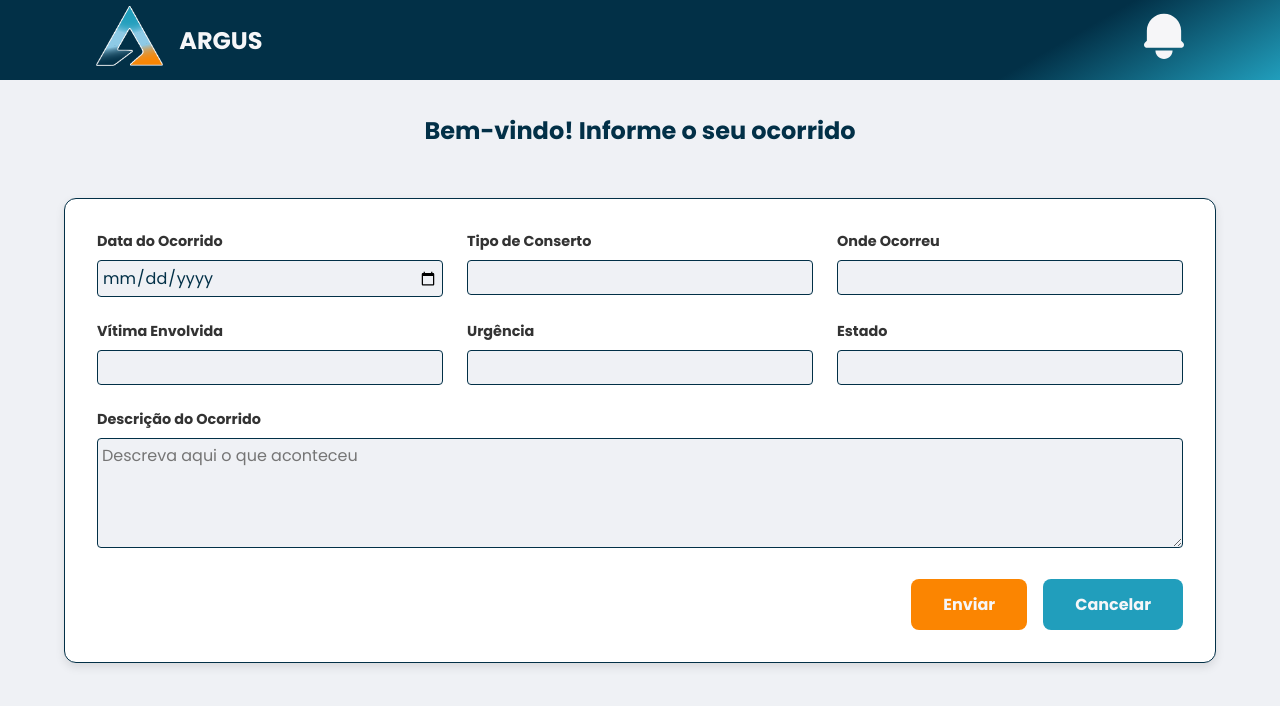
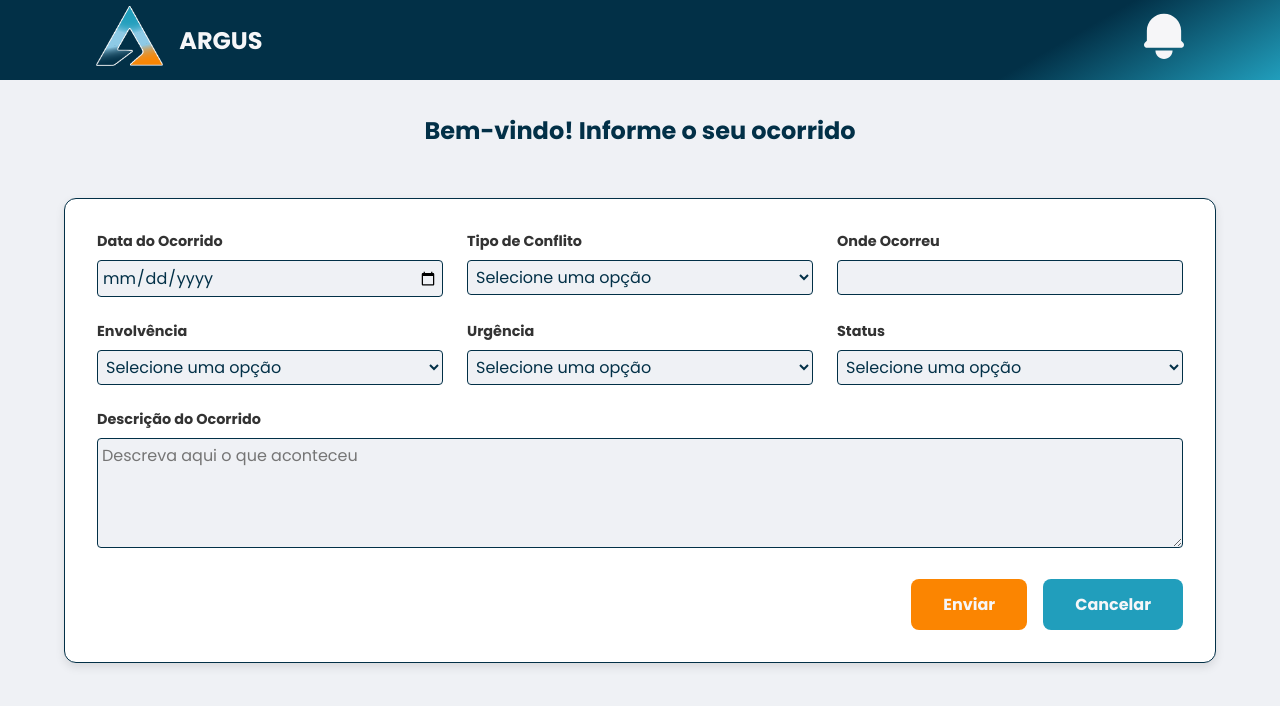
Before and after one commit to ProjetoARGUS/ReactPWA, a React (Vite) app: page /mediation in a window 1280 px wide. Shown: the top 706 px of the page. Built offline with nearby package versions, Linux system fonts and the light colour scheme.

Commit message:
Fix: Mediation Page Inputs

```diff
--- a/src/pages/MediationPage/index.jsx
+++ b/src/pages/MediationPage/index.jsx
@@ -5,11 +5,11 @@ import './style.css';
 export default function MediationPage() {
     const fields = [
         { Id: "data-ocorrencia", Label: "Data do Ocorrido", Type: "date", Require: true },
-        { Id: "tipo-conserto", Label: "Tipo de Conserto", Type: "text", Require: true },
+        { Id: "tipo-conflito", Label: "Tipo de Conflito", Type: "select", Require: true, Options: ["Problemas com lixos", "Quebra de regras e normas", "Reformas", "Uso indevido em áreas comuns", "Barulho", "Discursão", "Briga"] },
         { Id: "onde-ocorreu", Label: "Onde Ocorreu", Type: "text", Require: true },
-        { Id: "vitima", Label: "Vítima Envolvida", Type: "text", Require: false },
-        { Id: "urgencia", Label: "Urgência", Type: "text", Require: false },
-        { Id: "estado", Label: "Estado", Type: "text", Require: false },
+        { Id: "envolvencia", Label: "Envolvência", Type: "select", Require: false, Options: ["Estou diretamente envolvido", "Estou indiretamente envolvido", "Conheço os envolvidos", "Desconheço os envolvidos"] },
+        { Id: "urgencia", Label: "Urgência", Type: "select", Require: false, Options: ["Baixa", "Média", "Alta"] },
+        { Id: "status", Label: "Status", Type: "select", Require: false, Options: ["Em andamento", "Cessado"] },
     ];
 
     return (
@@ -22,12 +22,24 @@ export default function MediationPage() {
                         {fields.map((field, index) => (
                             <div key={index} className="field-container">
                                 <label htmlFor={field.Id}>{field.Label}</label>
-                                <input
+                                {
+                                    field.Type != "select" ?
+                                    <input
                                     id={field.Id}
                                     name={field.Id}
                                     type={field.Type}
                                     required={field.Require}
-                                />
+                                    />
+                                    :
+                                    <select id={field.Id} name={field.Id}>
+                                        <option>Selecione uma opção</option>
+                                        {
+                                            field.Options.map((option, index) => (
+                                                <option key={index} value={option.toLowerCase().normalize("NFD").replace(/[\u0300-\u036f]/g, "").replace(/\s+/g, "-")}>{option}</option>
+                                                ))
+                                        }
+                                    </select>
+                                }
                             </div>
                         ))}
                     </div>
--- a/src/pages/MediationPage/style.css
+++ b/src/pages/MediationPage/style.css
@@ -52,7 +52,8 @@
 .mediation-forms input[type="text"],
 .mediation-forms input[type="email"],
 .mediation-forms input[type="tel"],
-.mediation-forms textarea {
+.mediation-forms textarea,
+.mediation-forms select {
   padding: 0.25rem;
   border: 1px solid #ddd;
   border-radius: 4px;
--- a/src/pages/UpKeepPage/style.css
+++ b/src/pages/UpKeepPage/style.css
@@ -6,6 +6,7 @@
   flex-direction: column;
   justify-content: space-around;
   background-color: var(--background-foreground-color);
+  height: 90vh;
 }
 
 .upkeep-page h1 {
```
